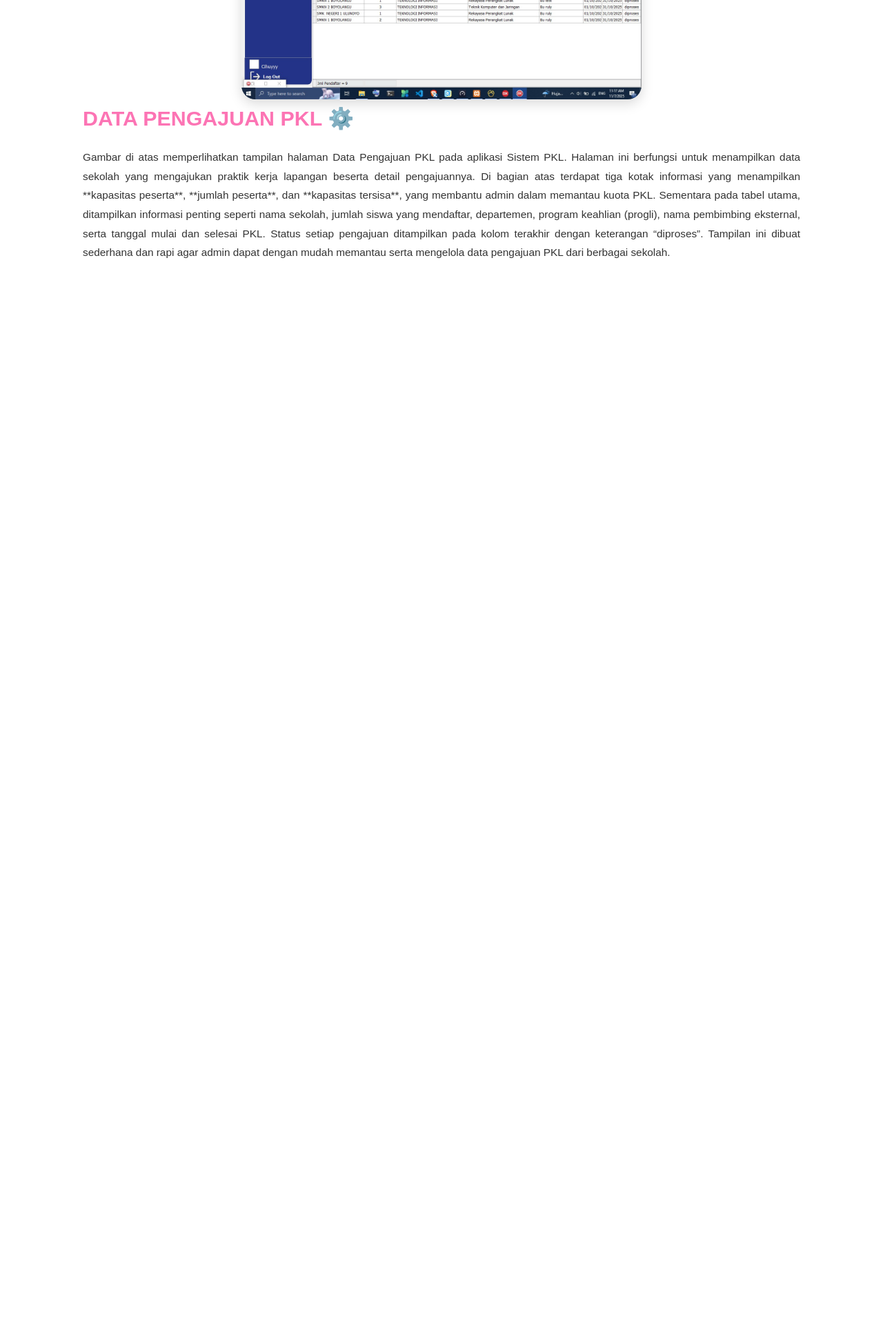
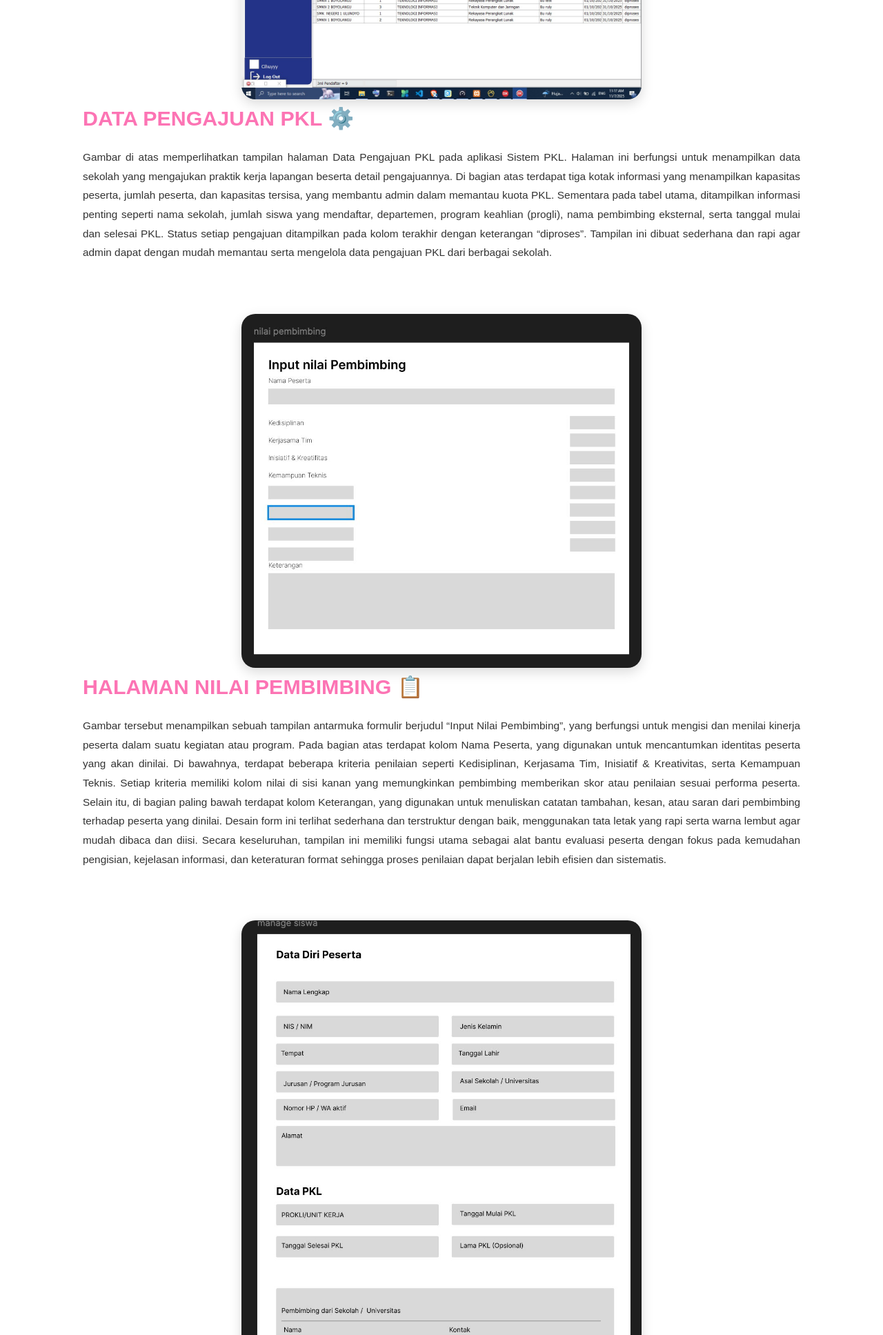
Before and after one commit to nisul-disaa/laporan-PKL, a Flask app: page /kompetensi in a window 1280 px wide. Shown: the part 3026-4961 px from the top of the page at 69% size. Before the commit the page ends 3400 px from the top, so only its background shows below. Run offline with Flask 3, Linux system fonts and the light colour scheme.

Commit message:
update project

```diff
--- a/templates/kompetensi.html
+++ b/templates/kompetensi.html
@@ -94,14 +94,48 @@
     <div class="Kompetensi-text">
       <h2>DATA PENGAJUAN PKL ⚙️</h2>
       <p>
-        Gambar di atas memperlihatkan tampilan halaman Data Pengajuan PKL pada aplikasi Sistem PKL. Halaman ini berfungsi untuk menampilkan data sekolah yang mengajukan praktik kerja lapangan beserta detail pengajuannya. Di bagian atas terdapat tiga kotak informasi yang menampilkan **kapasitas peserta**, **jumlah peserta**, dan **kapasitas tersisa**, yang membantu admin dalam memantau kuota PKL. Sementara pada tabel utama, ditampilkan informasi penting seperti nama sekolah, jumlah siswa yang mendaftar, departemen, program keahlian (progli), nama pembimbing eksternal, serta tanggal mulai dan selesai PKL. Status setiap pengajuan ditampilkan pada kolom terakhir dengan keterangan “diproses”. Tampilan ini dibuat sederhana dan rapi agar admin dapat dengan mudah memantau serta mengelola data pengajuan PKL dari berbagai sekolah.
+        Gambar di atas memperlihatkan tampilan halaman Data Pengajuan PKL pada aplikasi Sistem PKL. Halaman ini berfungsi untuk menampilkan data sekolah yang mengajukan praktik kerja lapangan beserta detail pengajuannya. Di bagian atas terdapat tiga kotak informasi yang menampilkan kapasitas peserta, jumlah peserta, dan kapasitas tersisa, yang membantu admin dalam memantau kuota PKL. Sementara pada tabel utama, ditampilkan informasi penting seperti nama sekolah, jumlah siswa yang mendaftar, departemen, program keahlian (progli), nama pembimbing eksternal, serta tanggal mulai dan selesai PKL. Status setiap pengajuan ditampilkan pada kolom terakhir dengan keterangan “diproses”. Tampilan ini dibuat sederhana dan rapi agar admin dapat dengan mudah memantau serta mengelola data pengajuan PKL dari berbagai sekolah.
       </p>
     </div>
   </div>
 </section>
 
 
+<!-- gambar ke-5 -->
+<section class="kompetensi">
+  <div class="Kompetensi-container">
+    <div class="Kompetensi-img">
+      <img src="static/pp.jpeg" alt="Data Peserta PKL">
+    </div>
+    <div class="Kompetensi-text">
+      <h2>HALAMAN NILAI PEMBIMBING 📋</h2>
+      <p>
+      Gambar tersebut menampilkan sebuah tampilan antarmuka formulir berjudul “Input Nilai Pembimbing”, yang berfungsi untuk mengisi dan menilai kinerja peserta dalam suatu kegiatan atau program. Pada bagian atas terdapat kolom Nama Peserta, yang digunakan untuk mencantumkan identitas peserta yang akan dinilai. Di bawahnya, terdapat beberapa kriteria penilaian seperti Kedisiplinan, Kerjasama Tim, Inisiatif & Kreativitas, serta Kemampuan Teknis. Setiap kriteria memiliki kolom nilai di sisi kanan yang memungkinkan pembimbing memberikan skor atau penilaian sesuai performa peserta. Selain itu, di bagian paling bawah terdapat kolom Keterangan, yang digunakan untuk menuliskan catatan tambahan, kesan, atau saran dari pembimbing terhadap peserta yang dinilai. Desain form ini terlihat sederhana dan terstruktur dengan baik, menggunakan tata letak yang rapi serta warna lembut agar mudah dibaca dan diisi. Secara keseluruhan, tampilan ini memiliki fungsi utama sebagai alat bantu evaluasi peserta dengan fokus pada kemudahan pengisian, kejelasan informasi, dan keteraturan format sehingga proses penilaian dapat berjalan lebih efisien dan sistematis.
 
+      </p>
+    </div>
+  </div>
+  </section>
+
+<!-- gambar ke-6 -->
+<section class="kompetensi">
+  <div class="Kompetensi-container">
+    <div class="Kompetensi-img">
+      <img src="static/ll.jpeg" alt="Data Peserta PKL">
+    </div>
+    <div class="Kompetensi-text">
+      <h2>HALAMAN MANAGE SISWA 📋</h2>
+      <p>
+      Gambar tersebut menampilkan sebuah tampilan formulir dengan judul “Data Diri Peserta” dan “Data PKL” yang berfungsi untuk mengelola dan mencatat informasi lengkap peserta praktik kerja lapangan (PKL). Bagian pertama, yaitu Data Diri Peserta, berisi kolom-kolom penting seperti Nama Lengkap, NIS/NIM, Jenis Kelamin, Tempat dan Tanggal Lahir, Jurusan/Program Jurusan, Asal Sekolah atau Universitas, Nomor HP/WA Aktif, Email, serta Alamat. Kolom-kolom ini digunakan untuk mengidentifikasi peserta secara pribadi dan memastikan data administrasi mereka tercatat dengan lengkap serta mudah diakses.
+
+Selanjutnya, pada bagian Data PKL, terdapat informasi mengenai kegiatan PKL peserta, seperti Prokli/Unit Kerja, Tanggal Mulai PKL, Tanggal Selesai PKL, serta Lama PKL (Opsional). Data ini membantu pihak sekolah atau instansi dalam memantau durasi dan lokasi pelaksanaan PKL. Di bawahnya, terdapat dua bagian tambahan yang mencantumkan informasi pembimbing, yaitu Pembimbing dari Sekolah/Universitas dan Pembimbing dari PKL, masing-masing dengan kolom Nama dan Kontak.
+
+Secara visual, tampilan formulir ini disusun dengan tata letak yang rapi dan terstruktur, menggunakan kolom sejajar untuk memisahkan informasi pribadi dan data kegiatan. Warna abu-abu lembut pada setiap kotak input memberikan kesan bersih dan profesional, sekaligus memudahkan pengguna untuk fokus pada pengisian data. Secara keseluruhan, desain ini berfungsi sebagai alat pendataan yang jelas, sistematis, dan mudah digunakan untuk kebutuhan administrasi maupun pelaporan kegiatan PKL peserta.
+
+      </p>
+    </div>
+  </div>
+</section>
 
   <div class="footer-bar">
     <p>BBPPMPV BOE Malang | Jl. Teluk Mandar, Arjosari, Kec. Blimbing, Kota Malang, Jawa Timur 65102 | Data Informatika</p>
```
Also changed, not shown: static/ll.jpeg (added), static/pp.jpeg (added), 1 other file.
